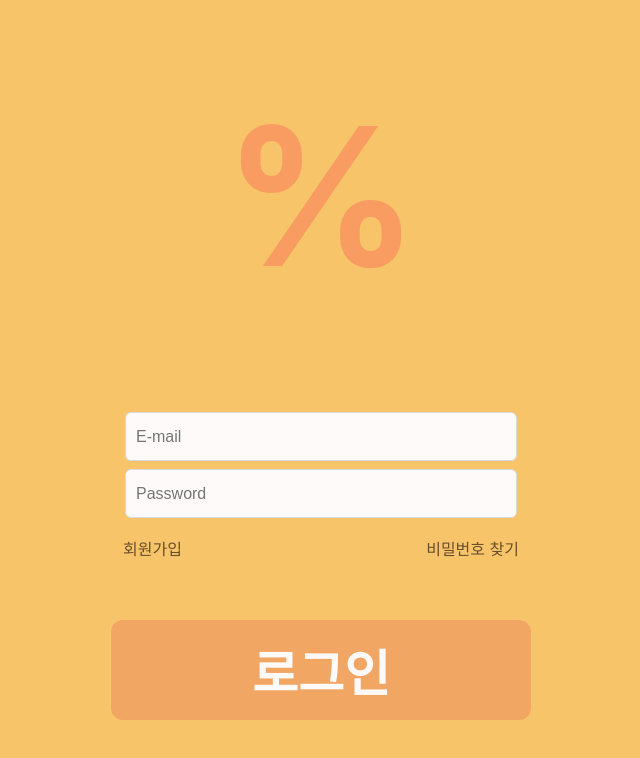
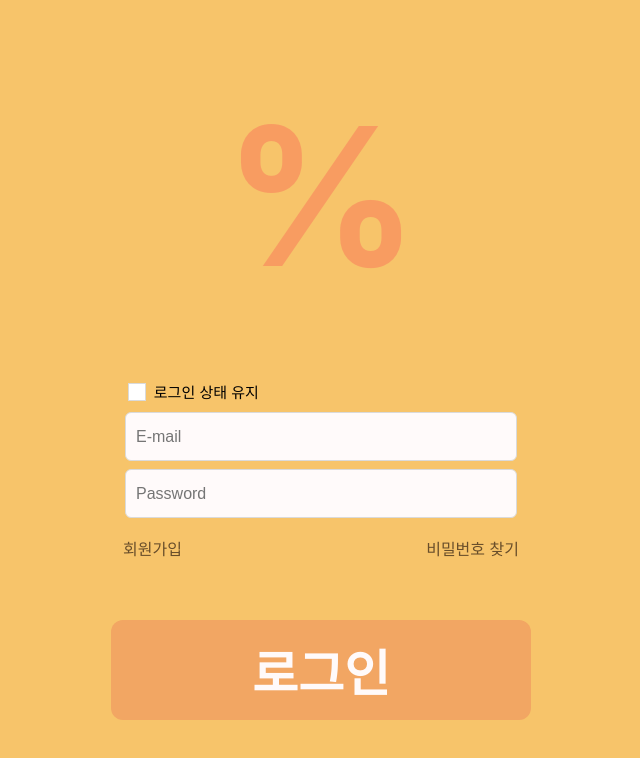
Before and after one commit to nanugi/nanugi-web, a React (Create React App) app: page / in a window 1280 px wide. Shown: the top 758 px of the page, without its empty margins (319-959 px from the left). Built offline with nearby package versions, Linux system fonts and the light colour scheme.

Commit message:
added stay_signed_in

```diff
--- a/src/App/Routes/index.tsx
+++ b/src/App/Routes/index.tsx
@@ -1,8 +1,9 @@
 import React from 'react';
 import { Router, Switch, Route } from 'react-router-dom';
 
+import callCookie from '../../utils/cookie';
+import history from '../../utils/browserHistory';
 import AuthRoute from './AuthRoute';
-import history from '../../utils/browserHistory';
 
 // Route
 import Signup from '../../pages/Signup';
@@ -19,7 +20,19 @@ import Empty from '../../pages/Enpty';
 const Routes = () => (
   <Router history={history}>
     <Switch>
-      <Route exact path="/" component={Login} />
+      <Route
+        exact
+        path="/"
+        render={() => {
+          const staySignedIn = callCookie.get('staySignedIn');
+          if (staySignedIn) {
+            callCookie.set('jwt', staySignedIn, 2);
+            return <Main />;
+          }
+
+          return <Login />;
+        }}
+      />
       <Route exact path="/login" component={Login} />
       <Route exact path="/signup" component={Signup} />
       <Route
--- a/src/container/sign/index.ts
+++ b/src/container/sign/index.ts
@@ -9,11 +9,13 @@ export type loginReq = {
 export type loginRes = {
   data: string;
 };
-export const login = async function (req: loginReq) {
+export const login = async function (isStaySignedIn: boolean, req: loginReq) {
   const res = await callApi.post<loginReq, loginRes>('signin', req);
   if (res?.success) {
+    if (isStaySignedIn) callCookie.set('staySignedIn', res.data, 10000);
     callCookie.set('jwt', res.data, 2);
   }
+
   return res;
 };
 
--- a/src/pages/Login/index.tsx
+++ b/src/pages/Login/index.tsx
@@ -7,6 +7,9 @@ import { login } from '../../container/sign';
 import {
   LoginPage,
   Title,
+  StaySignedInBox,
+  StaySignedInBtn,
+  StaySignedInLabel,
   InputBox,
   Input,
   LinkBox,
@@ -16,6 +19,7 @@ import {
 } from './style';
 
 function Login() {
+  const [isStaySignedIn, setIsStaySignedIn] = useState(false);
   const [loginField, setLoginField] = useState({
     email: '',
     password: '',
@@ -39,7 +43,7 @@ function Login() {
     target.disabled = true;
     target.classList.add('on');
 
-    const res = await login({ id: email, password });
+    const res = await login(isStaySignedIn, { id: email, password });
     setLoginField({
       email: '',
       password: '',
@@ -56,6 +60,7 @@ function Login() {
   };
 
   useEffect(() => {
+    callCookie.delete('staySignedIn');
     callCookie.delete('jwt');
   }, []);
 
@@ -64,6 +69,16 @@ function Login() {
       <Title>%</Title>
 
       <div>
+        <StaySignedInBox
+          onClick={() => {
+            setIsStaySignedIn(!isStaySignedIn);
+          }}
+        >
+          <StaySignedInBtn type="button" className={isStaySignedIn ? 'on' : ''}>
+            ✔
+          </StaySignedInBtn>
+          <StaySignedInLabel>로그인 상태 유지</StaySignedInLabel>
+        </StaySignedInBox>
         <InputBox>
           <Input
             name="email"
--- a/src/pages/Login/style.ts
+++ b/src/pages/Login/style.ts
@@ -22,6 +22,46 @@ export const Title = styled.div`
   opacity: 0.5;
 
   user-select: none;
+`;
+
+export const StaySignedInBox = styled.div`
+  display: flex;
+  align-items: center;
+
+  margin-bottom: 10px;
+  padding-left: 4%;
+
+  cursor: pointer;
+`;
+export const StaySignedInBtn = styled.button`
+  padding: 0px;
+  border: solid 1px #dadada;
+  margin-right: 8px;
+
+  width: 18px;
+  height: 18px;
+
+  line-height: 15px;
+  text-align: center;
+
+  color: #fff;
+  font-size: 15px;
+  font-weight: 900;
+
+  background-color: #fff;
+
+  transition: all 0.5s;
+
+  &:focus {
+    outline: none;
+  }
+  &.on {
+    border: none;
+    background-color: #f2a663;
+  }
+`;
+export const StaySignedInLabel = styled.div`
+  font-size: 15px;
 `;
 
 export const InputBox = styled.div`
```
